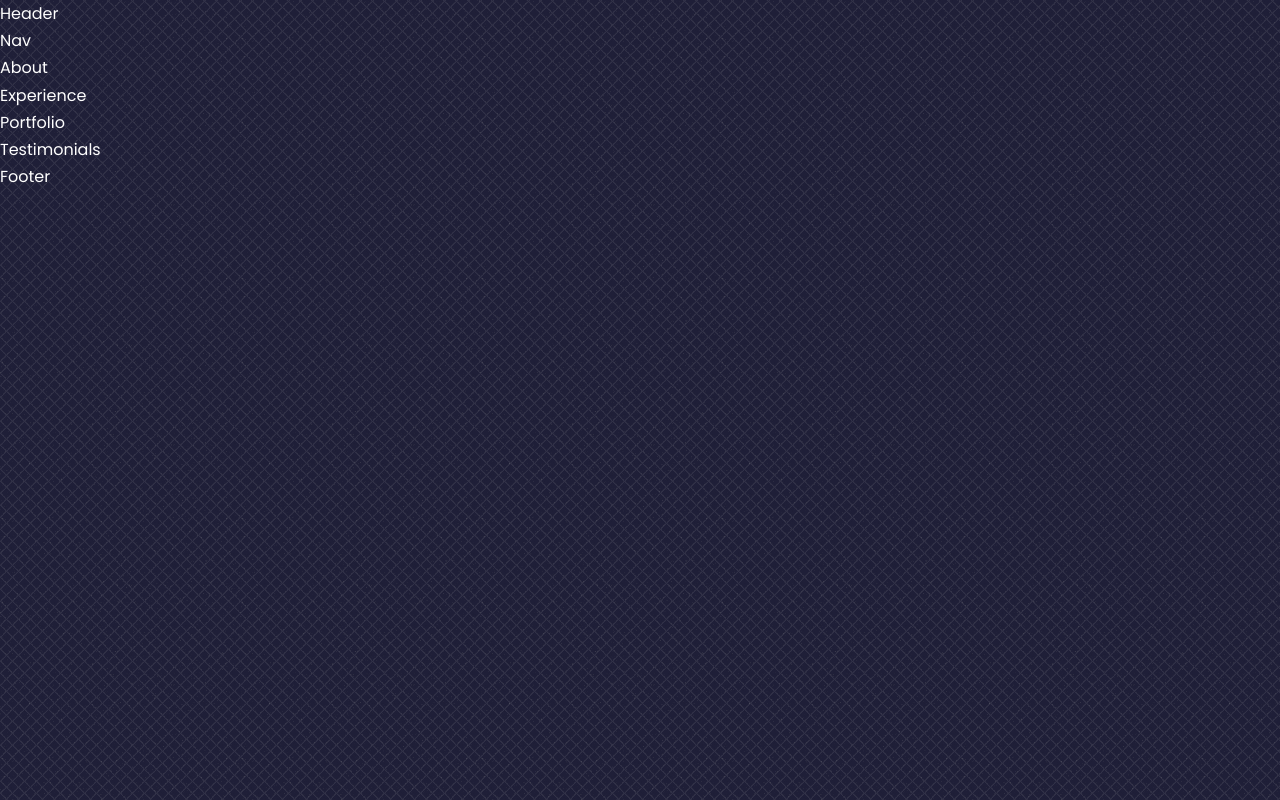
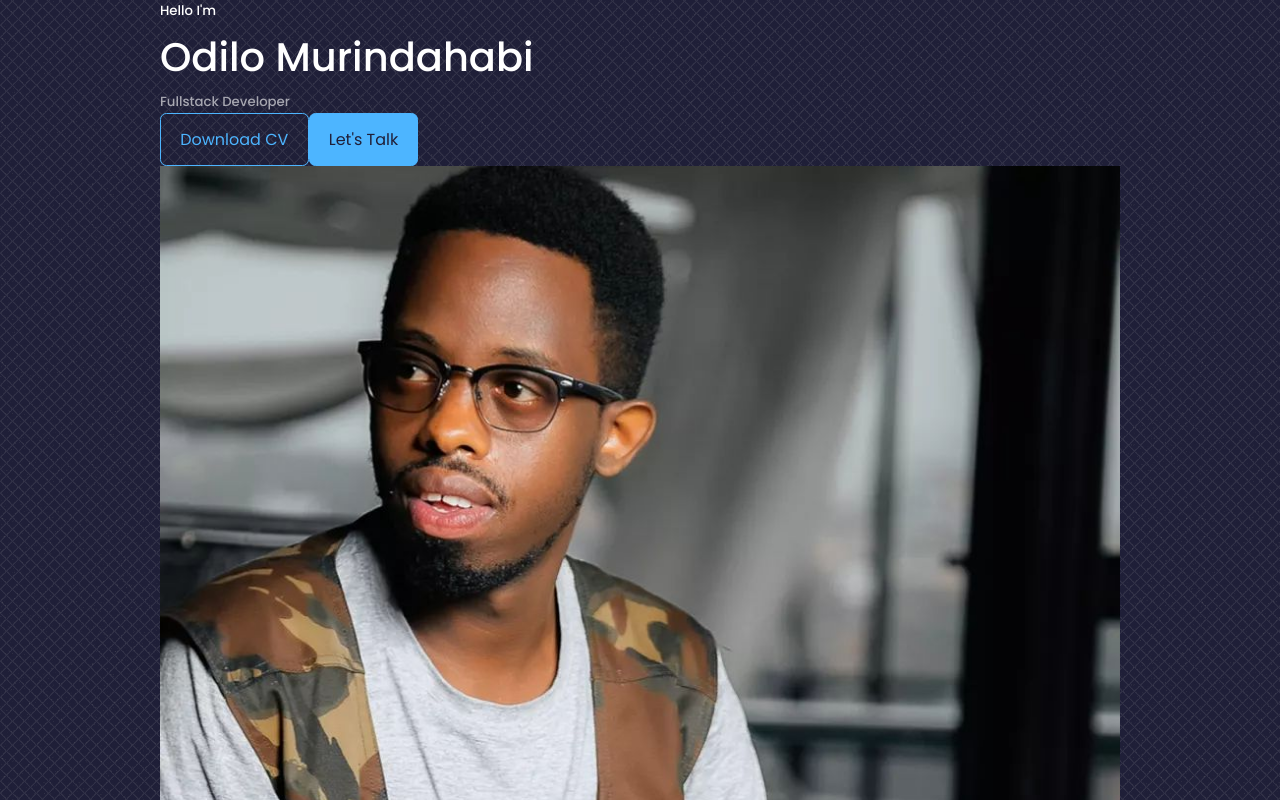
Before and after one commit to muodilo/portfolio, a React (Create React App) app: page / in a window 1280 px wide. Shown: the top 800 px of the page. Built offline with nearby package versions, Linux system fonts and the light colour scheme.

Commit message:
add CTA component into Header

```diff
--- /dev/null
+++ b/src/components/header/CTA.jsx
@@ -0,0 +1,13 @@
+import React from 'react'
+import CV from '../../assets/odilo_cv.docx'
+
+function CTA() {
+  return (
+    <div className='cta'>
+      <a href={CV} download className='btn'>Download CV</a>
+      <a href="#contact" className='btn btn-primary'>Let's Talk</a>
+    </div>
+  )
+}
+
+export default CTA
--- a/src/components/header/Header.jsx
+++ b/src/components/header/Header.jsx
@@ -1,9 +1,24 @@
 import React from 'react'
 import './header.css'
+import CTA from './CTA'
+import ME from '../../assets/odilo.jpg'
 
 function Header() {
   return (
-    <div>Header</div>
+    <header>
+      <div className="container header_container">
+        <h5>Hello I'm</h5>
+        <h1>Odilo Murindahabi</h1>
+        <h5 className="text-light">Fullstack Developer</h5>
+        <CTA />
+
+        <div className="me">
+          <img src={ME} alt="me" />
+        </div>
+
+        <a href="#"></a>
+      </div>
+    </header>
   )
 }
 
```
Also changed, not shown: src/assets/odilo.jpg (added), 1 other file (tests, documents, lock files or other folders).
